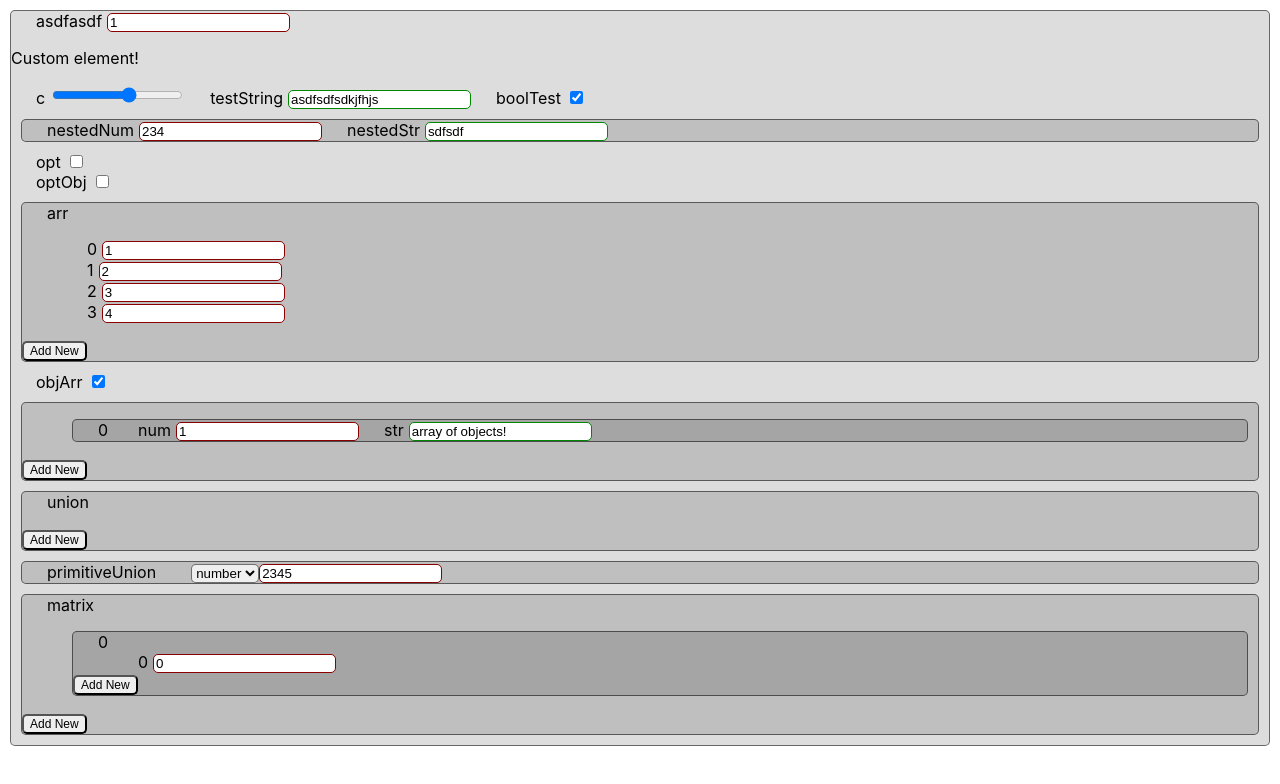
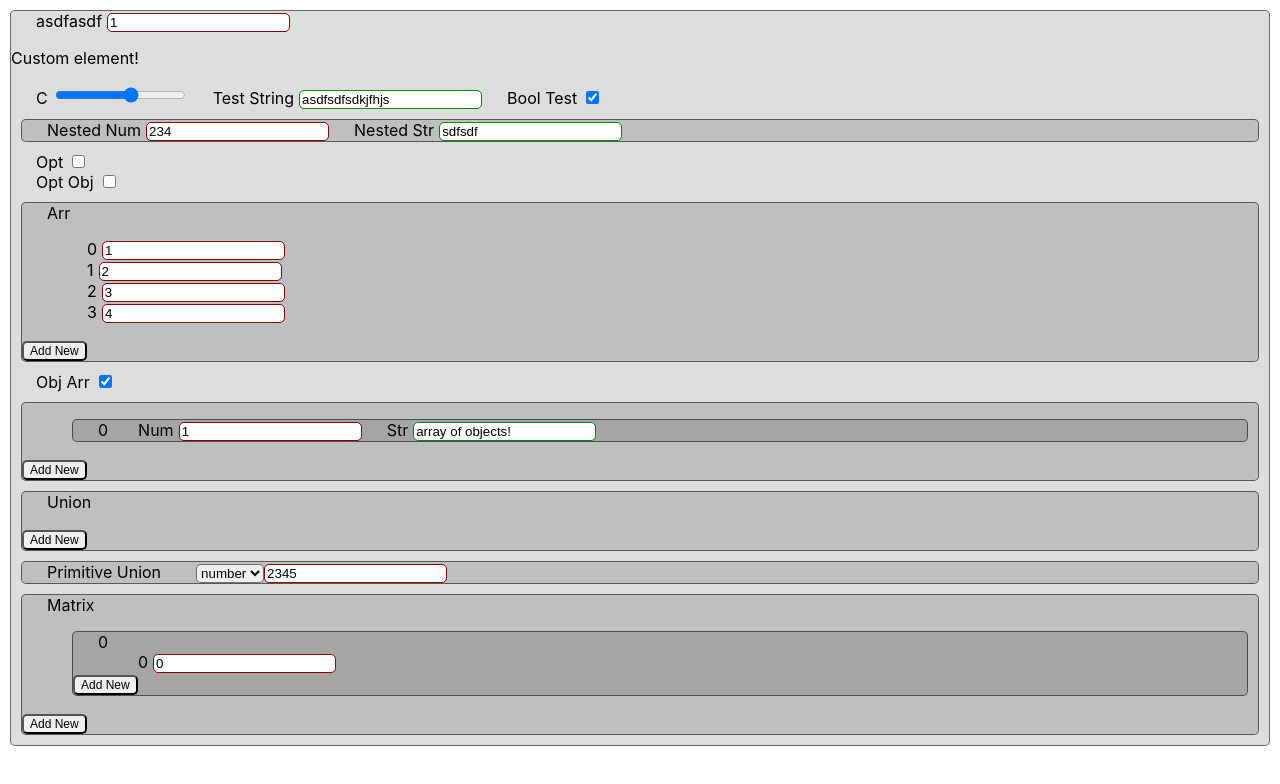
Before and after one commit to radian628/react-typescript-ui-generator, a React (Vite) app: page / in a window 1280 px wide. Shown: the top 784 px of the page. Built offline with nearby package versions, Linux system fonts and the light colour scheme.

Commit message:
automatically switch from camelcase to normal text

```diff
--- a/src/InterfaceUI.tsx
+++ b/src/InterfaceUI.tsx
@@ -2,6 +2,19 @@ import React from "react";
 import { Dispatch, SetStateAction } from "react";
 
 
+
+function deCamelCase(str: string) {
+    if (str == "") return "";
+    let outStr = str[0].toUpperCase();
+    for (let char of str.slice(1)) {
+        if ("A" <= char && char <= "Z") {
+            outStr += " " + char;
+        } else {
+            outStr += char;
+        }
+    }
+    return outStr;
+}
 
 
 
@@ -397,6 +410,8 @@ export function InterfaceUI<T>(props: InterfaceUIProps<T>) {
                  </ul>
                  {<button onClick={addNewElement}>Add New</button>}
             </div>);
+
+
         } else if (props.data.$mode == InterfaceMode.OPTIONAL) {
             return (<div className={className}>
                 {props.label ? <label>{props.label}</label> : undefined}
@@ -419,6 +434,8 @@ export function InterfaceUI<T>(props: InterfaceUIProps<T>) {
                 }}></InterfaceUI>
                 : undefined}
             </div>)
+
+
         } else {
             return (<div className={className}>
                 {props.label ? <label>{props.label}</label> : undefined}
@@ -426,7 +443,7 @@ export function InterfaceUI<T>(props: InterfaceUIProps<T>) {
                 .map(key =>
                     <InterfaceUI
                         key={key.toString()}
-                        label={key.toString()}
+                        label={deCamelCase(key.toString())}
                         //@ts-ignore
                         data={reinterpret<any, InterfaceUIData>(props.data[key])}
                         setData={datum => { if (typeof props.data == "object") props.setData(reinterpret({ ...props.data, [key]: datum })); }}
```
